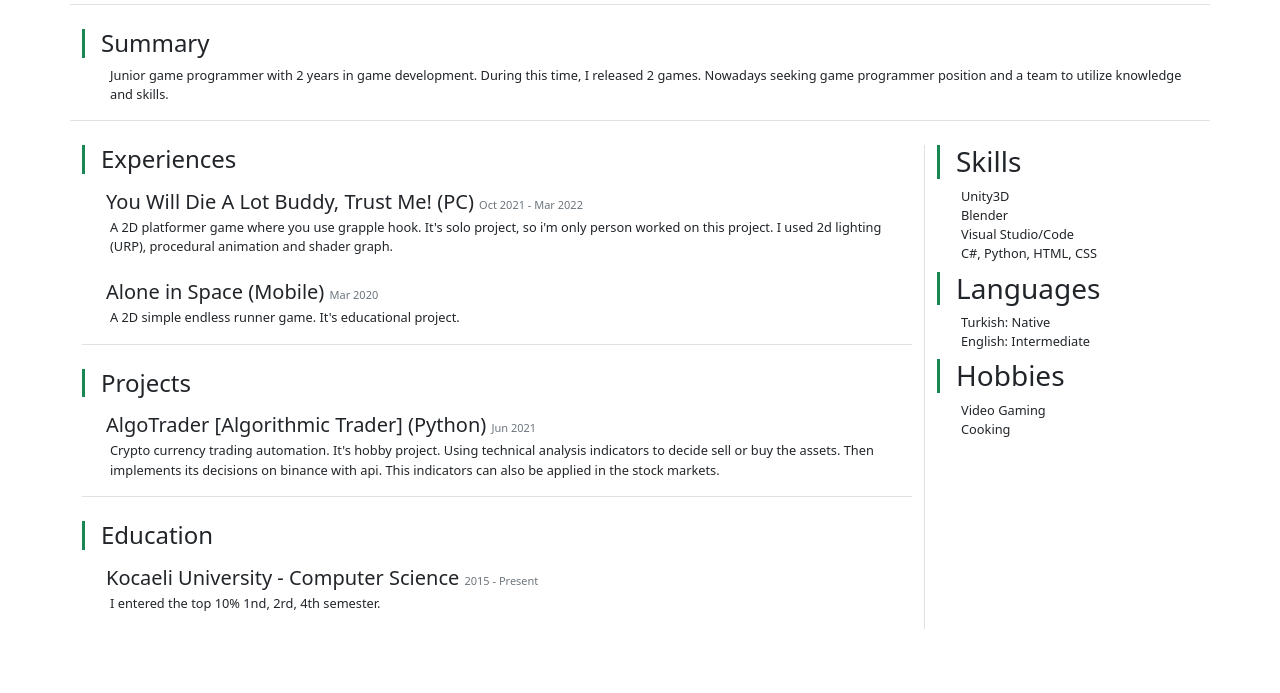
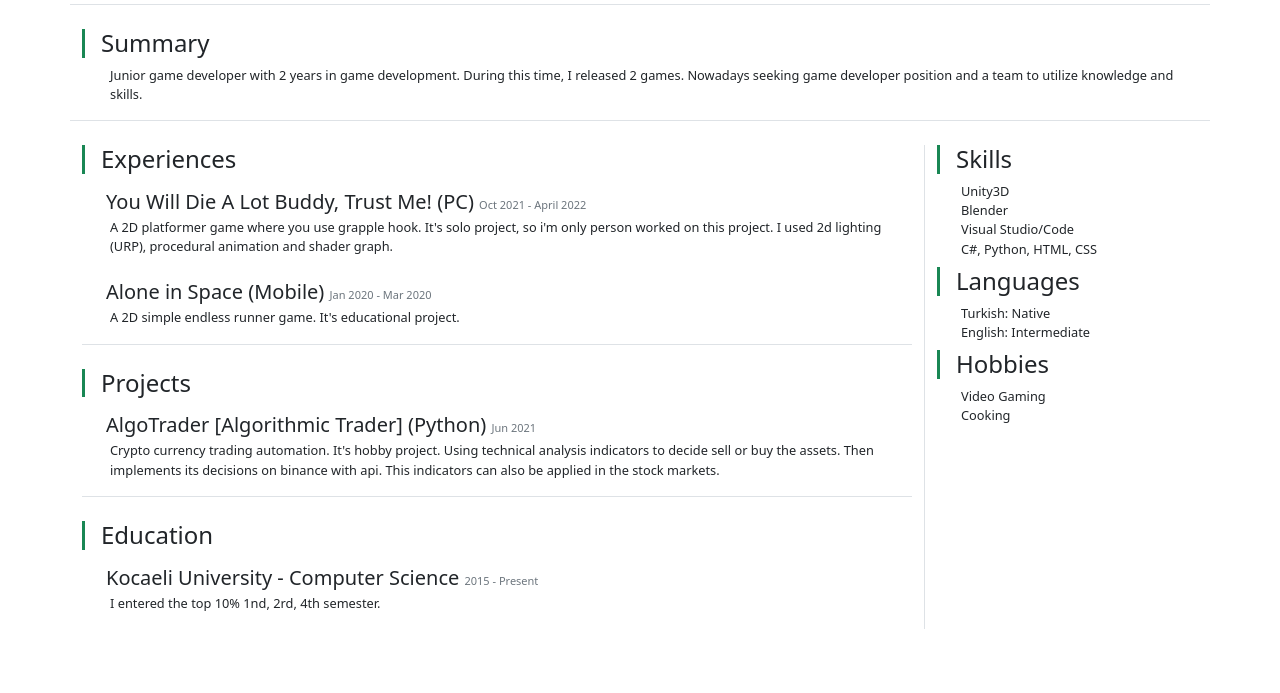
Before and after one commit to atakanihtiyar/atakanihtiyar.github.io, a plain HTML site: page index.html in a window 1280 px wide. Shown: the part 140-833 px from the top of the page. Drawn offline with nearby package versions, Linux system fonts and the light colour scheme.

Commit message:
Update infos

```diff
--- a/index.html
+++ b/index.html
@@ -17,7 +17,7 @@
         <div class="row align-items-center pb-3 border-bottom" id="part">
             <div class="col-8">
                 <h1 class="fs-1">Berkay Atakan İhtiyar</h1>
-                <div class="text-secondary">Junior Programmer</div>
+                <div class="text-secondary">Junior Game Developer</div>
             </div>
             <div class="col-4 text-small-middle">
                 <div class="text-secondary">
@@ -37,7 +37,7 @@
                             <path
                                 d="M3.654 1.328a.678.678 0 0 0-1.015-.063L1.605 2.3c-.483.484-.661 1.169-.45 1.77a17.568 17.568 0 0 0 4.168 6.608 17.569 17.569 0 0 0 6.608 4.168c.601.211 1.286.033 1.77-.45l1.034-1.034a.678.678 0 0 0-.063-1.015l-2.307-1.794a.678.678 0 0 0-.58-.122l-2.19.547a1.745 1.745 0 0 1-1.657-.459L5.482 8.062a1.745 1.745 0 0 1-.46-1.657l.548-2.19a.678.678 0 0 0-.122-.58L3.654 1.328zM1.884.511a1.745 1.745 0 0 1 2.612.163L6.29 2.98c.329.423.445.974.315 1.494l-.547 2.19a.678.678 0 0 0 .178.643l2.457 2.457a.678.678 0 0 0 .644.178l2.189-.547a1.745 1.745 0 0 1 1.494.315l2.306 1.794c.829.645.905 1.87.163 2.611l-1.034 1.034c-.74.74-1.846 1.065-2.877.702a18.634 18.634 0 0 1-7.01-4.42 18.634 18.634 0 0 1-4.42-7.009c-.362-1.03-.037-2.137.703-2.877L1.885.511z" />
                         </svg>
-                    </span>: +00 000 000 00 00
+                    </span>: +90 505 310 56 00
                 </div>
                 <div class="text-secondary">
                     <span>
@@ -46,7 +46,7 @@
                             <path
                                 d="M0 4a2 2 0 0 1 2-2h12a2 2 0 0 1 2 2v8a2 2 0 0 1-2 2H2a2 2 0 0 1-2-2V4Zm2-1a1 1 0 0 0-1 1v.217l7 4.2 7-4.2V4a1 1 0 0 0-1-1H2Zm13 2.383-4.708 2.825L15 11.105V5.383Zm-.034 6.876-5.64-3.471L8 9.583l-1.326-.795-5.64 3.47A1 1 0 0 0 2 13h12a1 1 0 0 0 .966-.741ZM1 11.105l4.708-2.897L1 5.383v5.722Z" />
                         </svg>
-                    </span>: ..............@gmail.com
+                    </span>: ihtiyar.atakan@gmail.com
                 </div>
                 <div class="text-secondary">
                     <span>
@@ -55,7 +55,7 @@
                             <path
                                 d="M0 1.146C0 .513.526 0 1.175 0h13.65C15.474 0 16 .513 16 1.146v13.708c0 .633-.526 1.146-1.175 1.146H1.175C.526 16 0 15.487 0 14.854V1.146zm4.943 12.248V6.169H2.542v7.225h2.401zm-1.2-8.212c.837 0 1.358-.554 1.358-1.248-.015-.709-.52-1.248-1.342-1.248-.822 0-1.359.54-1.359 1.248 0 .694.521 1.248 1.327 1.248h.016zm4.908 8.212V9.359c0-.216.016-.432.08-.586.173-.431.568-.878 1.232-.878.869 0 1.216.662 1.216 1.634v3.865h2.401V9.25c0-2.22-1.184-3.252-2.764-3.252-1.274 0-1.845.7-2.165 1.193v.025h-.016a5.54 5.54 0 0 1 .016-.025V6.169h-2.4c.03.678 0 7.225 0 7.225h2.4z" />
                         </svg>
-                    </span>: ....linkedin.com/...
+                    </span>: linkedin.com/in/ihtiyar-atakan
                 </div>
             </div>
         </div>
@@ -64,8 +64,8 @@
             <div class="col-12">
                 <h3 class="display-2 fs-4 px-3 border-start border-3 border-success">Summary</h3>
                 <div class="text-middle ms-4 ps-1">
-                    Junior game programmer with 2 years in game development. During this time, I
-                    released 2 games. Nowadays seeking game programmer position and a team to utilize
+                    Junior game developer with 2 years in game development. During this time, I
+                    released 2 games. Nowadays seeking game developer position and a team to utilize
                     knowledge and skills.
                 </div>
             </div>
@@ -77,7 +77,7 @@
                     <h3 class="display-2 fs-4 px-3 border-start border-3 border-success">Experiences</h3>
                     <div class="experienceItem ms-4">
                         <h4 class="mb-1 mt-3 fs-5">You Will Die A Lot Buddy, Trust Me! (PC)
-                            <span class="my-0 text-small text-secondary"> Oct 2021 - Mar 2022</span>
+                            <span class="my-0 text-small text-secondary"> Oct 2021 - April 2022</span>
                         </h4>
                         <p class=" text-middle ps-1">
                             A 2D platformer game where you use grapple hook. It's solo project, so i'm only person
@@ -87,7 +87,7 @@
 
                     <div class="experienceItem ms-4">
                         <h4 class="mb-1 mt-4 fs-5">Alone in Space (Mobile)
-                            <span class="my-0 text-small text-secondary">Mar 2020</span>
+                            <span class="my-0 text-small text-secondary"> Jan 2020 - Mar 2020</span>
                         </h4>
                         <p class="text-middle ps-1">
                             A 2D simple endless runner game. It's educational project.
@@ -123,7 +123,7 @@
             </div>
             <div class="col-3">
                 <div>
-                    <h3 class="display-2 fs-3 px-3 border-start border-3 border-success">Skills</h3>
+                    <h3 class="display-2 fs-4 px-3 border-start border-3 border-success">Skills</h3>
                     <div class="experienceItem p-0 m-0 ms-4 text-middle">
                         <span>Unity3D</span>
                         <br>
@@ -135,7 +135,7 @@
                     </div>
                 </div>
                 <div>
-                    <h3 class="display-2 fs-3 px-3 mt-2 border-start border-3 border-success">Languages</h3>
+                    <h3 class="display-2 fs-4 px-3 mt-2 border-start border-3 border-success">Languages</h3>
                     <div class="experienceItem p-0 m-0 ms-4 text-middle">
                         <span>Turkish: Native</span>
                         <br>
@@ -144,7 +144,7 @@
                 </div>
 
                 <div>
-                    <h3 class="display-2 fs-3 px-3 mt-2 border-start border-3 border-success">Hobbies</h3>
+                    <h3 class="display-2 fs-4 px-3 mt-2 border-start border-3 border-success">Hobbies</h3>
                     <div class="experienceItem p-0 m-0 ms-4 text-middle">
                         <span>Video Gaming</span>
                         <br>
```
